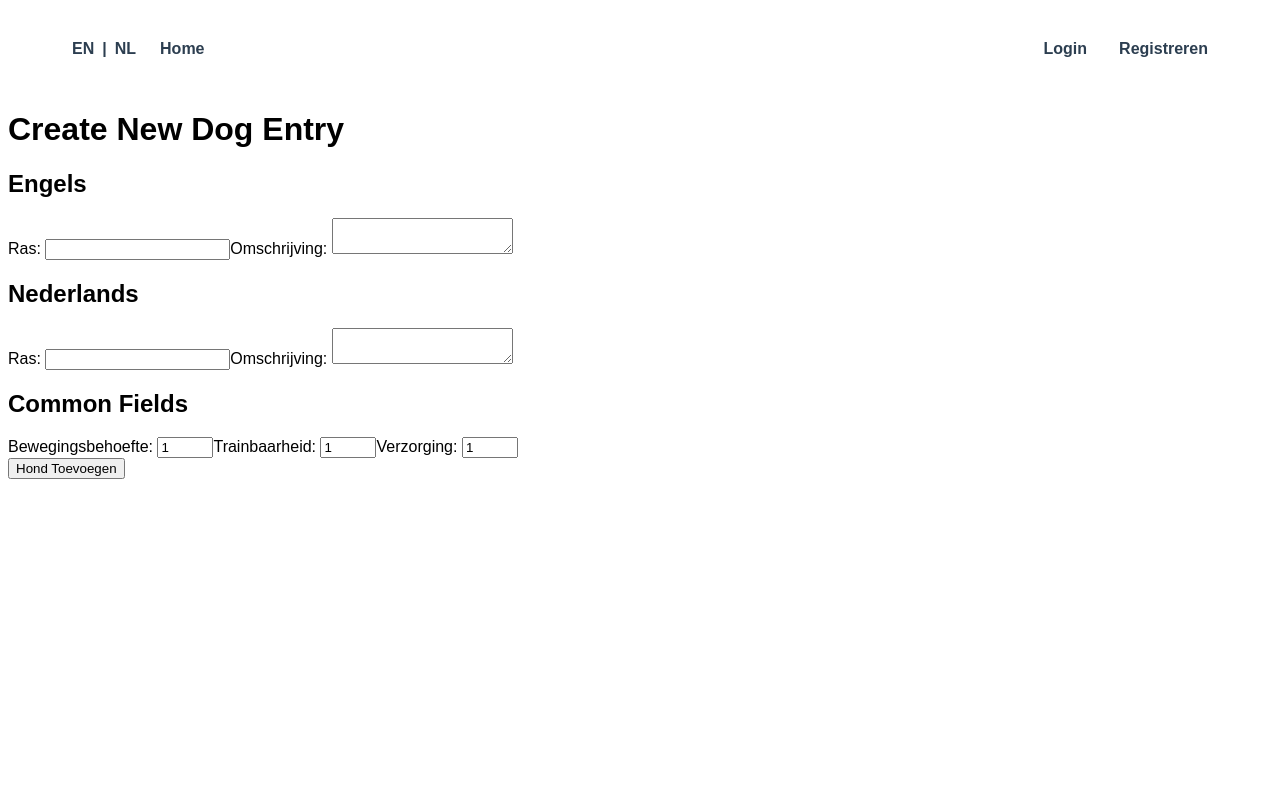
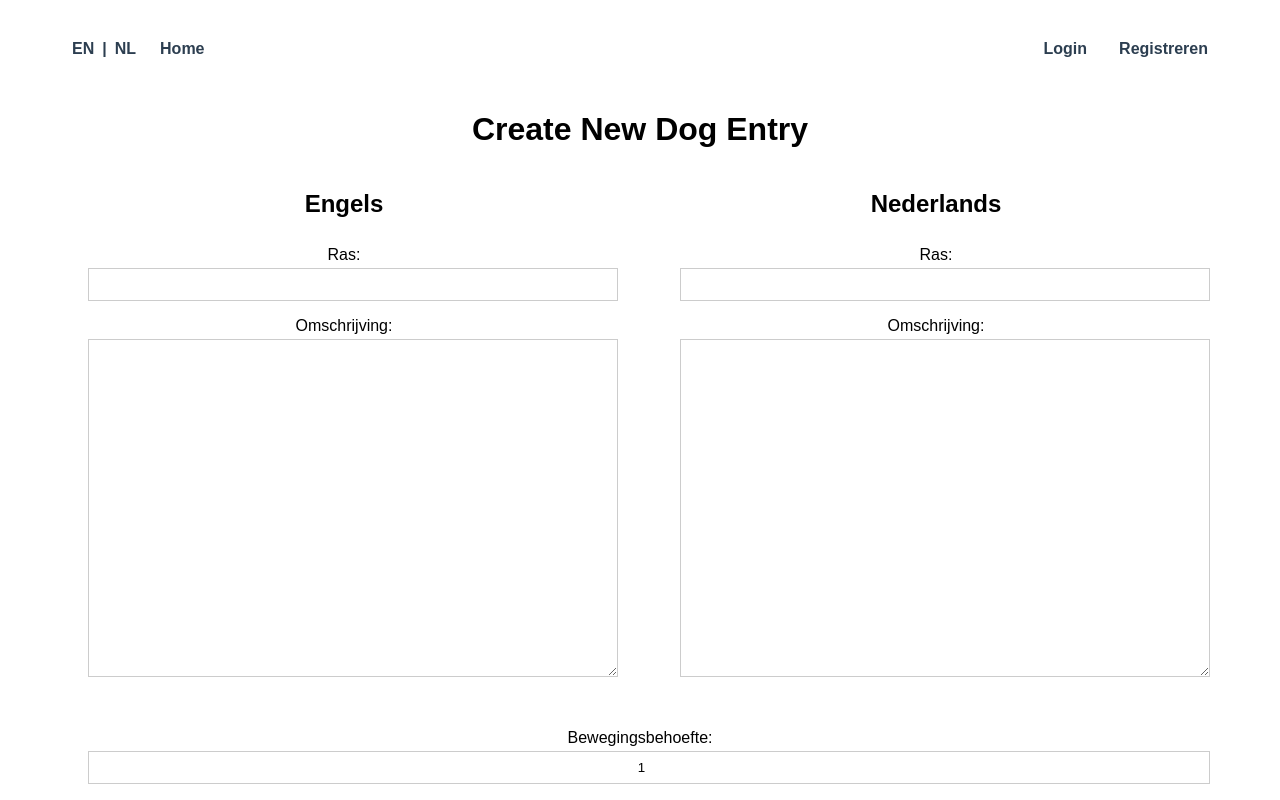
Before and after one commit to CodeByCedric/dogbreeds-frontend, a Vue app: page /add-dog in a window 1280 px wide. Shown: the top 800 px of the page. Built offline with nearby package versions, Linux system fonts and the light colour scheme.

Commit message:
Implement functionality to create a dog + styling

```diff
--- a/src/views/CreateDogView.vue
+++ b/src/views/CreateDogView.vue
@@ -1,8 +1,7 @@
 <template>
   <h1>Create New Dog Entry</h1>
-  <div>
-    <!-- English Fields Form -->
-    <form @submit.prevent="handleSubmit">
+  <div class="language-dependent-fields">
+    <form @submit.prevent="handleSubmit" class="english-field-forms">
       <h2>{{ $t('english') }}</h2>
       <label
         >{{ $t('dogbreed') }}:
@@ -14,8 +13,7 @@
       </label>
     </form>
 
-    <!-- Dutch Fields -->
-    <form @submit.prevent="handleSubmit">
+    <form @submit.prevent="handleSubmit" class="dutch-field-forms">
       <h2>{{ $t('dutch') }}</h2>
       <label
         >{{ $t('dogbreed') }}:
@@ -28,12 +26,11 @@
     </form>
   </div>
 
-  <!-- Language-Independent Fields -->
-  <div>
-    <h2>Common Fields</h2>
+  <div class="language-independent-fields">
+    <!-- TODO: ranges are limited when setting with buttons, but not when typed, add validation -->
     <label
       >{{ $t('exercise_needs.title') }}:
-      <input v-model.number="dog.exerciseNeeds" type="number" min="1" max="10" required />
+      <input v-model.number="dog.exercise_needs" type="number" min="1" max="10" required />
     </label>
     <label
       >{{ $t('trainability.title') }}:
@@ -41,41 +38,133 @@
     </label>
     <label
       >{{ $t('grooming_requirements.title') }}:
-      <input v-model.number="dog.groomingRequirements" type="number" min="1" max="10" required />
+      <input v-model.number="dog.grooming_requirements" type="number" min="1" max="10" required />
+    </label>
+    <label
+      >{{ $t('protectiveness.title') }}:
+      <input v-model.number="dog.protectiveness" type="number" min="1" max="10" required />
     </label>
   </div>
 
-  <input v-bind:disabled="disabled" class="button" type="submit" :value="$t('add_dog')" />
+  <input class="button" type="submit" :value="$t('add_dog')" @click="handleSubmit" />
 </template>
 
 <script>
+import DogService from '../services/DogService.js';
 export default {
   data() {
     return {
       dog: {
+        exercise_needs: 1,
+        grooming_requirements: 1,
+        trainability: 1,
+        protectiveness: 1,
         dogbreed_english: '',
         description_english: '',
         dogbreed_dutch: '',
         description_dutch: '',
-        exerciseNeeds: 1,
-        trainability: 1,
-        groomingRequirements: 1,
       },
     };
   },
   methods: {
-    handleSubmit() {
-      // Process and send data to the server
-      console.log(this.dog);
+    validateData() {},
+    async handleSubmit() {
+      if (
+        !this.dog.dogbreed_english ||
+        !this.dog.dogbreed_dutch ||
+        !this.dog.description_english ||
+        !this.dog.description_dutch
+      ) {
+        alert('Please fill in all required fields.');
+        return;
+      }
+      this.validateData();
+      const dogData = {
+        exercise_needs: this.dog.exercise_needs,
+        grooming_requirements: this.dog.grooming_requirements,
+        trainability: this.dog.trainability,
+        protectiveness: this.dog.protectiveness,
+        name: [this.dog.dogbreed_english, this.dog.dogbreed_dutch],
+        description: [this.dog.description_english, this.dog.description_dutch],
+        languages: ['en', 'nl'],
+      };
+      try {
+        console.log(dogData);
+        const response = await DogService.createDog(dogData);
+        const newDogId = response.data.id;
+        console.log(newDogId);
+
+        this.$router.push({ name: 'dashboard' });
+      } catch (error) {
+        console.log(error);
+      }
     },
   },
 };
 </script>
 
 <style scoped>
-div {
+/* Reset some styles for consistency */
+* {
+  text-align: center;
+}
+
+h2 {
+  padding-bottom: 0.5rem;
+}
+
+.language-dependent-fields {
+  display: flex;
+  justify-content: space-between;
+  margin-bottom: 1rem;
+  padding-left: 5rem;
+  padding-right: 5rem;
+  gap: 5rem;
+}
+
+.english-field-forms,
+.dutch-field-forms {
+  flex: 1;
+}
+
+.language-independent-fields {
+  padding: 1rem 0;
+  margin-left: 5rem;
+  margin-right: 5rem;
+}
+
+label {
   display: block;
-  flex-direction: column;
-  align-items: center;
+  margin-bottom: 1rem;
+}
+
+input[type='text'],
+input[type='number'],
+textarea {
+  width: 100%;
+  padding: 0.5rem;
+  margin-top: 0.25rem;
+  border: 1px solid #ccc;
+}
+
+textarea {
+  resize: vertical;
+  min-height: 20rem;
+}
+
+.button {
+  display: block;
+  margin: 2rem auto 0;
+  padding: 0.5rem 1rem;
+  background-color: #2c3e50;
+  color: #fff;
+  border: none;
+  border-radius: 5px;
+  cursor: pointer;
+  transition: background-color 0.3s ease-in-out;
+}
+
+.button:hover {
+  background-color: #fcba03;
 }
 </style>
```
